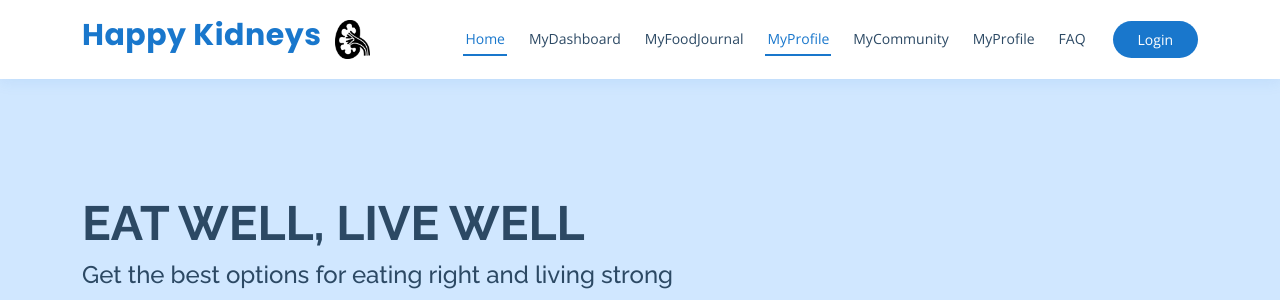
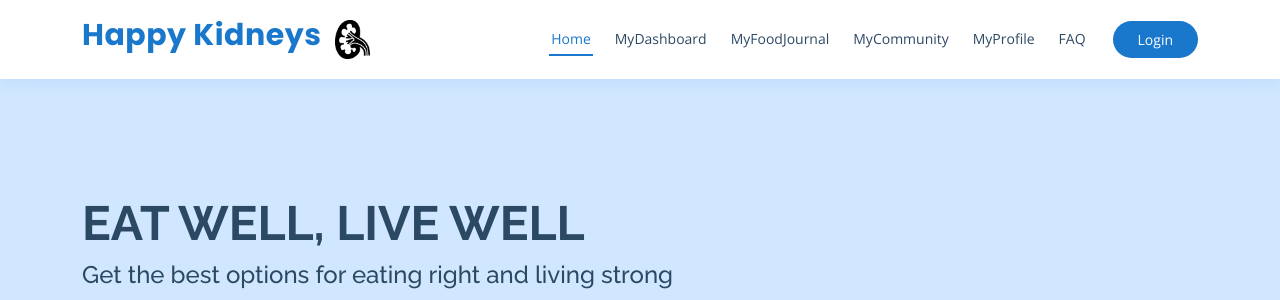
Before and after one commit to chase-rindlisbacher/Intex2022, a Django app: page / in a window 1280 px wide. Shown: the top 300 px of the page. Run offline with Django 4.2, Linux system fonts and the light colour scheme; data that the repository does not hold is empty; some libraries are stand-ins or nearby versions.

Commit message:
fixed menu

```diff
--- a/kidneyfoundation/templates/client_app/index.html
+++ b/kidneyfoundation/templates/client_app/index.html
@@ -9,7 +9,6 @@
     <li><a class="nav-link scrollto active" href="{% url 'index' %}">Home</a></li>
     <li><a class="nav-link scrollto" href="{% url 'mydashboard' %}">MyDashboard</a></li>
     <li><a class="nav-link scrollto" href="{% url 'myfoodjournal' %}">MyFoodJournal</a></li>
-    <li><a class="nav-link scrollto active" href="{% url 'myprofile' %}">MyProfile</a></li>
     <li><a class="nav-link scrollto" href="{% url 'mycommunity' %}">MyCommunity</a></li>
     <li><a class="nav-link scrollto" href="{% url 'myprofile' %}">MyProfile</a></li>
     <li><a class="nav-link scrollto" href="{% url 'index'  %}#faq">FAQ</a></li>
```
